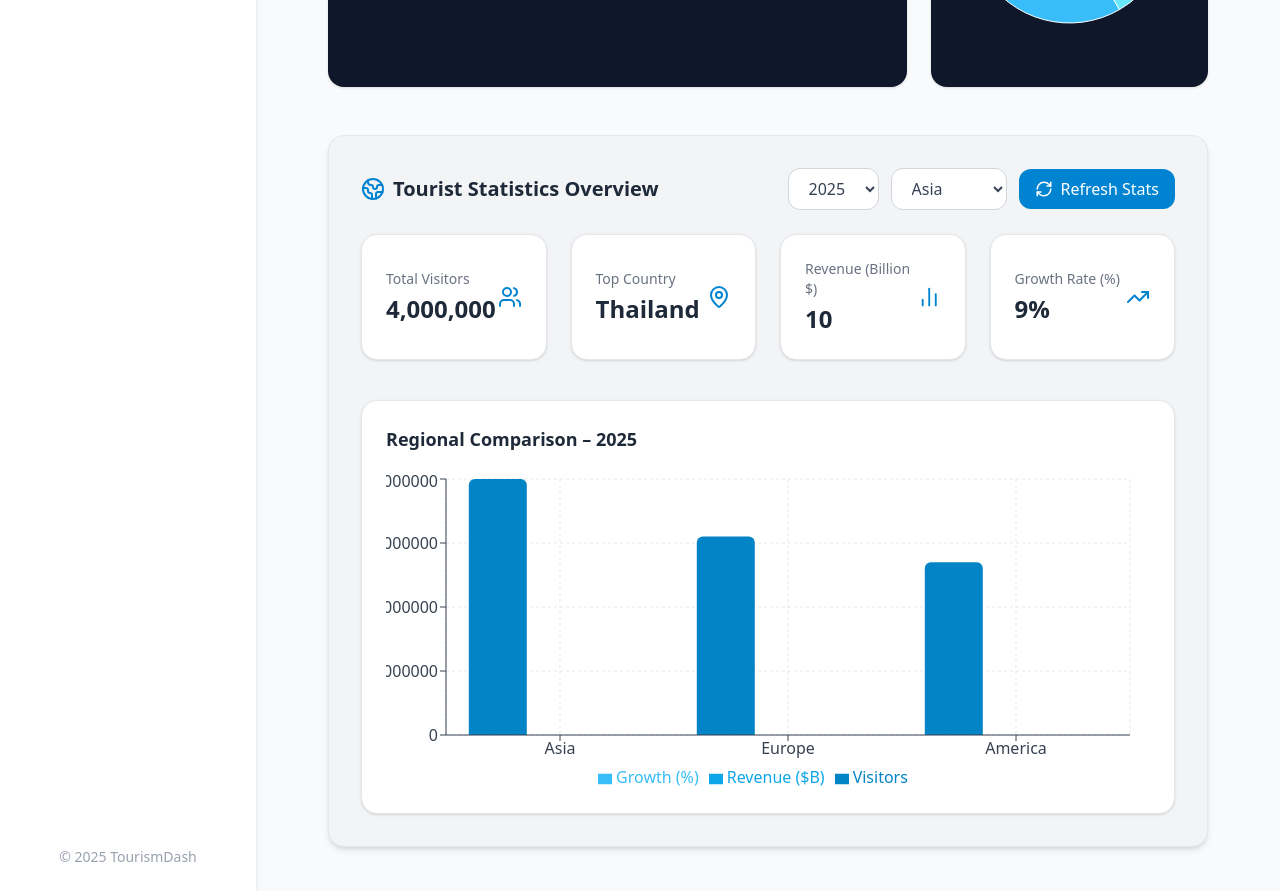
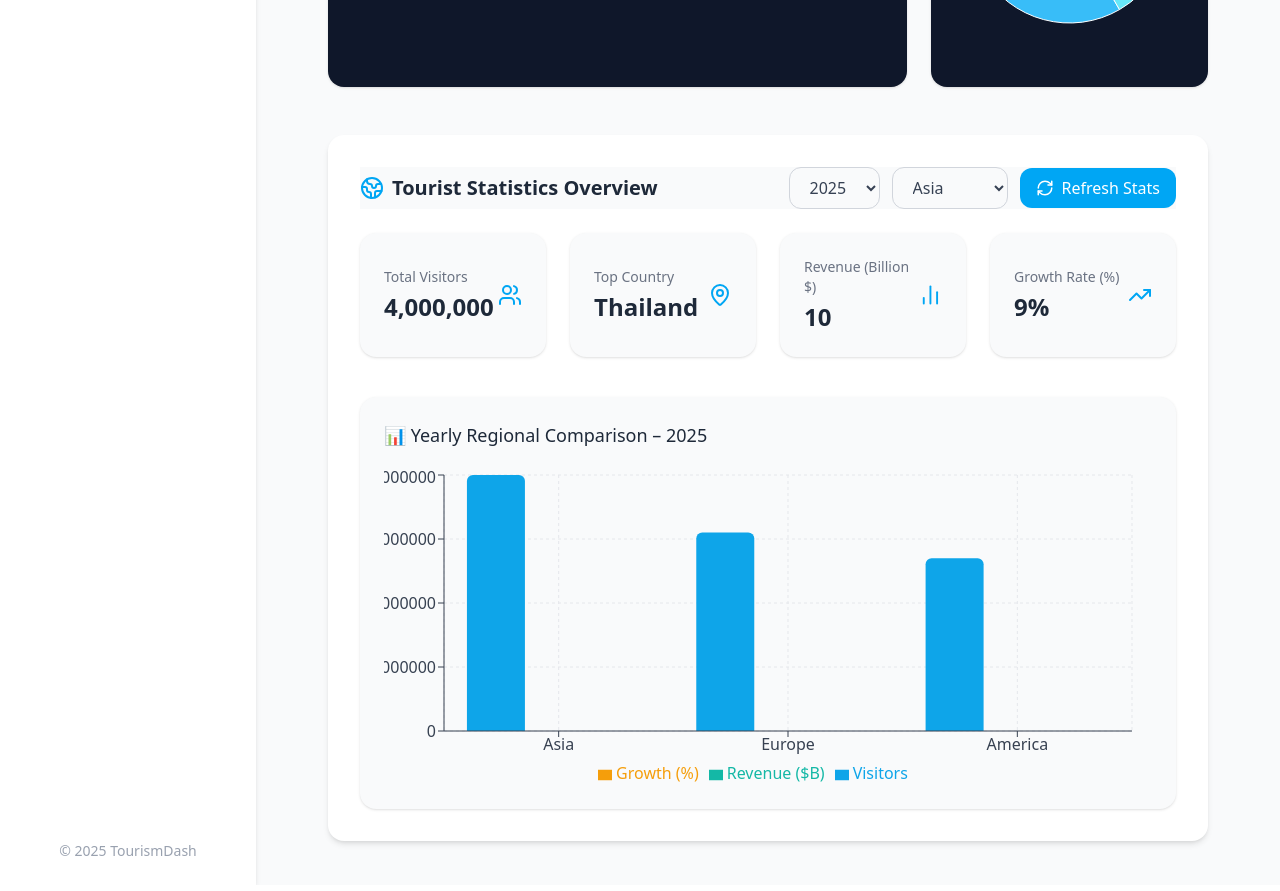
Before and after one commit to alokmuskan/Task, a React (Vite) app: page / in a window 1280 px wide. Shown: the part 1060-1951 px from the top of the page. Built offline with nearby package versions, Linux system fonts and the light colour scheme.

Commit message:
changed the colors and some styling

```diff
--- a/src/components/TouristStats.jsx
+++ b/src/components/TouristStats.jsx
@@ -7,7 +7,7 @@ import {
   Users,
   MapPin,
   TrendingUp,
-  BarChart2,
+  BarChart2, // ✅ Added missing import
 } from "lucide-react";
 import {
   BarChart,
@@ -67,6 +67,7 @@ export default function TouristStats() {
     setStats(mockData[selectedYear][selectedRegion]);
   };
 
+  // Chart data for all regions of the selected year
   const chartData = Object.keys(mockData[year]).map((r) => ({
     region: r,
     visitors: mockData[year][r].visitors,
@@ -76,15 +77,15 @@ export default function TouristStats() {
 
   return (
     <motion.section
-      className="bg-gray-100 rounded-2xl p-8 shadow-md mt-12 border border-gray-200"
+      className="bg-white rounded-2xl p-8 shadow-md mt-12"
       initial={{ opacity: 0, y: 40 }}
       animate={{ opacity: 1, y: 0 }}
       transition={{ duration: 0.6 }}
     >
       {/* Header */}
-      <div className="flex flex-wrap justify-between items-center mb-6 gap-4">
+      <div className="bg-gray-50 flex flex-wrap justify-between items-center mb-6 gap-4">
         <h2 className="text-xl font-semibold text-gray-800 flex items-center gap-2">
-          <Globe2 className="text-sky-600" /> Tourist Statistics Overview
+          <Globe2 className="text-sky-500" /> Tourist Statistics Overview
         </h2>
 
         <div className="flex flex-wrap items-center gap-3">
@@ -92,7 +93,7 @@ export default function TouristStats() {
           <select
             value={year}
             onChange={(e) => handleFilterChange(e.target.value, null)}
-            className="border border-gray-300 bg-white rounded-xl px-4 py-2 text-gray-700 focus:ring-2 focus:ring-sky-500"
+            className="border border-gray-300 rounded-xl px-4 py-2 text-gray-700 focus:ring-2 focus:ring-sky-500"
           >
             <option>2023</option>
             <option>2024</option>
@@ -103,7 +104,7 @@ export default function TouristStats() {
           <select
             value={region}
             onChange={(e) => handleFilterChange(null, e.target.value)}
-            className="border border-gray-300 bg-white rounded-xl px-4 py-2 text-gray-700 focus:ring-2 focus:ring-sky-500"
+            className="border border-gray-300 rounded-xl px-4 py-2 text-gray-700 focus:ring-2 focus:ring-sky-500"
           >
             <option>Asia</option>
             <option>Europe</option>
@@ -118,7 +119,7 @@ export default function TouristStats() {
               ${
                 isRefreshing
                   ? "bg-sky-400 cursor-not-allowed"
-                  : "bg-sky-600 hover:bg-sky-700"
+                  : "bg-sky-500 hover:bg-sky-600"
               }`}
           >
             <RefreshCw size={18} className={isRefreshing ? "animate-spin" : ""} />
@@ -132,35 +133,35 @@ export default function TouristStats() {
         <StatCard
           title="Total Visitors"
           value={stats.visitors}
-          icon={<Users className="text-sky-600" />}
+          icon={<Users className="text-sky-500" />}
         />
         <StatCard
           title="Top Country"
           value={stats.topCountry}
-          icon={<MapPin className="text-sky-600" />}
+          icon={<MapPin className="text-sky-500" />}
         />
         <StatCard
           title="Revenue (Billion $)"
           value={stats.revenue}
-          icon={<BarChart2 className="text-sky-600" />}
+          icon={<BarChart2 className="text-sky-500" />}
         />
         <StatCard
           title="Growth Rate (%)"
           value={stats.growth}
-          icon={<TrendingUp className="text-sky-600" />}
+          icon={<TrendingUp className="text-sky-500" />}
           suffix="%"
         />
       </div>
 
       {/* Chart Section */}
       <motion.div
-        className="mt-10 bg-white p-6 rounded-2xl shadow-sm border border-gray-200"
+        className="mt-10 bg-gray-50 p-6 rounded-2xl shadow-sm"
         initial={{ opacity: 0, y: 30 }}
         animate={{ opacity: 1, y: 0 }}
         transition={{ duration: 0.7, ease: "easeOut" }}
       >
-        <h3 className="text-lg font-semibold text-gray-800 mb-4">
-          Regional Comparison – {year}
+        <h3 className="text-lg font-medium text-gray-800 mb-4">
+          📊 Yearly Regional Comparison – {year}
         </h3>
         <div className="h-80">
           <ResponsiveContainer width="100%" height="100%">
@@ -170,9 +171,9 @@ export default function TouristStats() {
               <YAxis stroke="#374151" />
               <Tooltip />
               <Legend />
-              <Bar dataKey="visitors" fill="#0284c7" name="Visitors" radius={[6, 6, 0, 0]} />
-              <Bar dataKey="revenue" fill="#0ea5e9" name="Revenue ($B)" radius={[6, 6, 0, 0]} />
-              <Bar dataKey="growth" fill="#38bdf8" name="Growth (%)" radius={[6, 6, 0, 0]} />
+              <Bar dataKey="visitors" fill="#0ea5e9" name="Visitors" radius={[6, 6, 0, 0]} />
+              <Bar dataKey="revenue" fill="#14b8a6" name="Revenue ($B)" radius={[6, 6, 0, 0]} />
+              <Bar dataKey="growth" fill="#f59e0b" name="Growth (%)" radius={[6, 6, 0, 0]} />
             </BarChart>
           </ResponsiveContainer>
         </div>
@@ -187,7 +188,7 @@ function StatCard({ title, value, icon, suffix = "" }) {
 
   return (
     <motion.div
-      className="bg-white rounded-2xl border border-gray-200 shadow-sm p-6 flex items-center justify-between hover:shadow-md hover:-translate-y-1 transition-all duration-300"
+      className="bg-gray-50 rounded-2xl shadow-sm p-6 flex items-center justify-between hover:shadow-lg hover:-translate-y-1 transition-all duration-300"
       initial={{ opacity: 0, y: 30 }}
       animate={{ opacity: 1, y: 0 }}
       transition={{ duration: 0.6 }}
```
